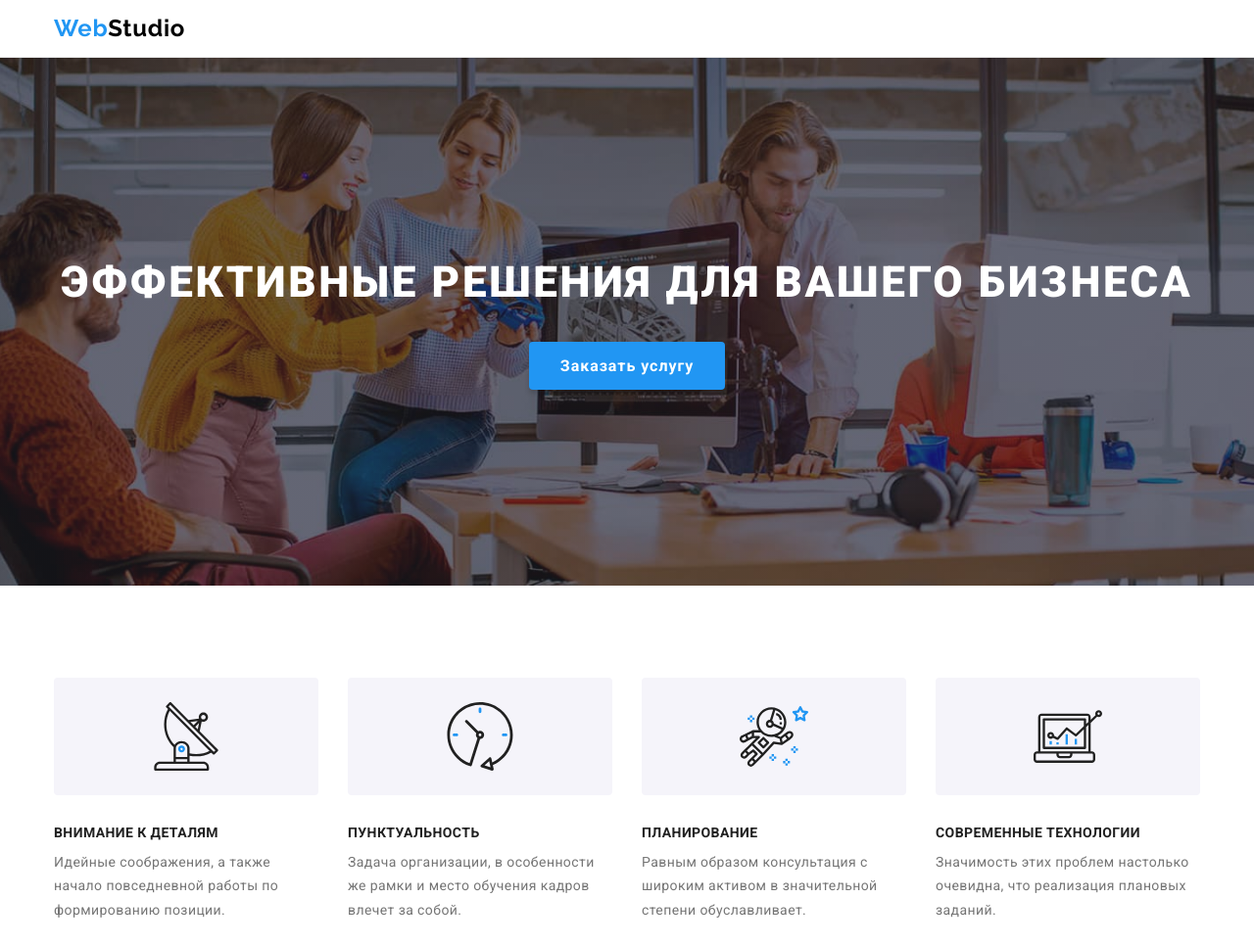
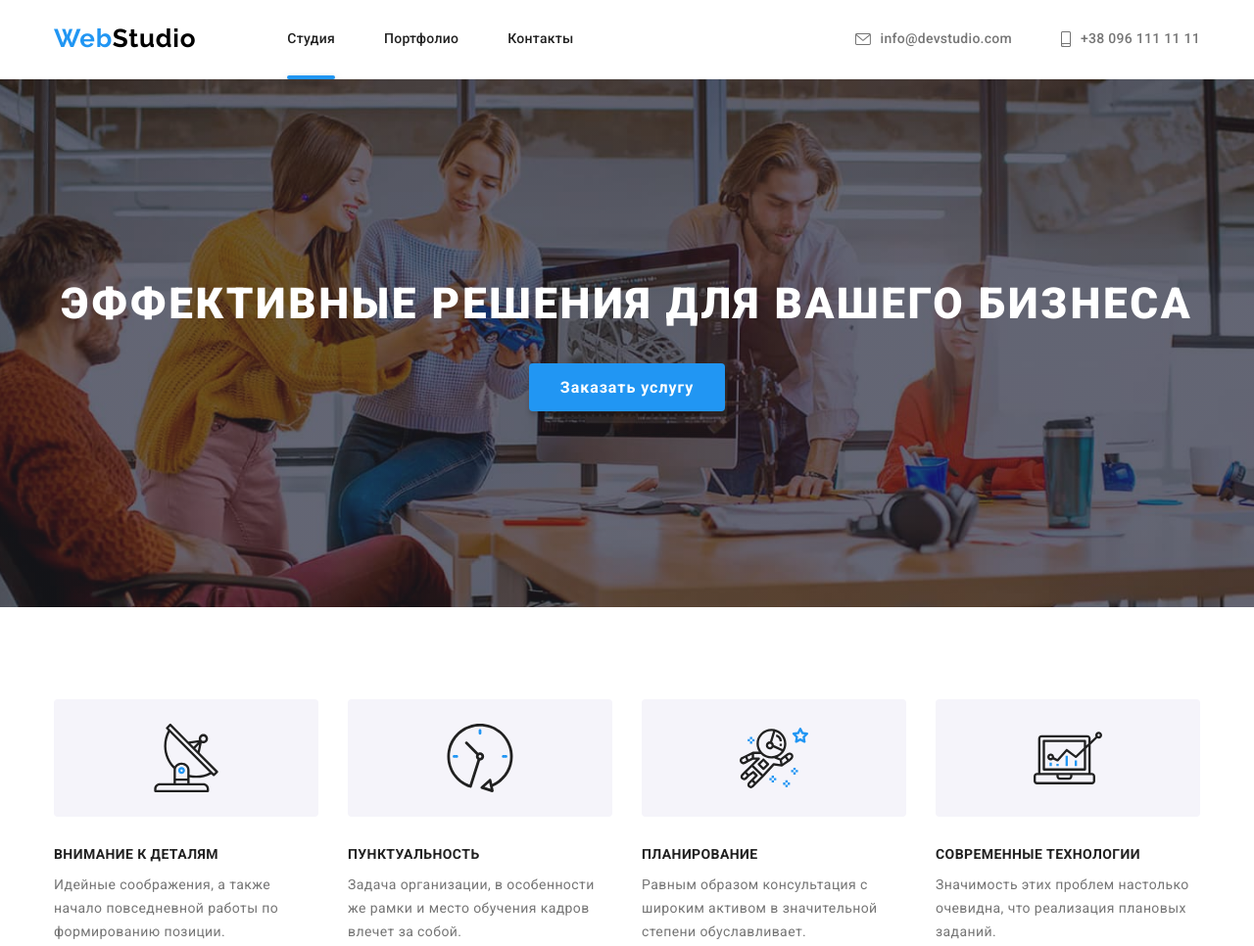
Before and after one commit to SerhiiMaksymenko/goit-markup-hw-08, a plain HTML site: page index.html in a window 1280 px wide. Shown: the top 966 px of the page at 98% size. Drawn offline with nearby package versions, Linux system fonts and the light colour scheme.

Commit message:
adaptive heder

```diff
--- a/index.html
+++ b/index.html
@@ -26,7 +26,7 @@
             <div class="container header-flex">
         <nav class="header-nav">
           <a href="./index.html" class="logo link"><span class="web">Web</span>Studio</a>
-          <!-- <ul class="nav-list">
+          <ul class="nav-list">
             <li class="nav-item">
               <a href="./index.html" class="nav-link current link">Студия</a>
             </li>
@@ -49,7 +49,7 @@
               >+38 096 111 11 11</a
             >
           </li>
-        </ul> -->
+        </ul>
 <button type="button" class="mob-menu-btn">
   <svg width="24" height="16">
     <!-- <use class="icon-cross" href="./images/icons.svg#icon-cross"></use> -->
--- a/sass/components/_logo.scss
+++ b/sass/components/_logo.scss
@@ -13,6 +13,15 @@
     letter-spacing: 0.03em;
 
     color: #000000;
+
+    @media screen and (min-width: 768px) {
+        margin-right: 88px;
+    }
+        @media screen and (min-width: 768px) {
+            margin-right: 93px;
+            font-size: 26px;
+            line-height: 1.2;
+        }
 }
 
 .web {
--- a/sass/components/_mob-menu.scss
+++ b/sass/components/_mob-menu.scss
@@ -1,4 +1,5 @@
 .mob-menu-btn {
+    margin-left: auto;
     margin-top: 10px;
     margin-bottom: 10px;
     padding: 0;
@@ -17,7 +18,7 @@
             transition-duration: 250ms;
             transition-timing-function: cubic-bezier(0.4, 0, 0.2, 1);
         }
-@media screen and (min-width: 768px) {
+@media screen and (min-width: 767px) {
     display: none;
 }
     }
--- a/sass/components/_nav.scss
+++ b/sass/components/_nav.scss
@@ -1,26 +1,31 @@
 .header-nav {
     display: flex;
-    justify-content: space-between;
+    align-items: center;
+
 }
 
 .nav-list {
     display: none;
-    /* display: flex; */
+    @media screen and (min-width: 768px) {
+            display: block;
+            display: flex;
+            justify-content: space-around;
+
+        }
 }
 
-
-/* .nav-item:not(:last-child) {
+.nav-item:not(:last-child) {
     margin-right: 50px;
-} */
+}
 .nav-link {
-    /* position: relative; */
+    position: relative;
 
     transition-property: color;
     transition-duration: 250ms;
     transition-timing-function: cubic-bezier(0.4, 0, 0.2, 1);
     display: block;
-    /* padding-top: 32px;
-    padding-bottom: 32px; */
+    padding-top: 32px;
+    padding-bottom: 32px;
 
     font-weight: 500;
     font-size: 14px;
@@ -35,7 +40,7 @@
         }
 }
 
-/* .current::after {
+.current::after {
     content: '';
 
     position: absolute;
@@ -52,4 +57,4 @@
     .nav-link & {
             color: var(--primary-background-color);
         }
-} */
+}
--- a/sass/layouts/_header.scss
+++ b/sass/layouts/_header.scss
@@ -3,20 +3,40 @@ header {
 
 }
 
-/* .header-flex {
+.header-flex {
     display: flex;
     align-items: center;
-} */
+}
 
 .header-list {
     display: none;
-    /* display: flex;
-    margin-left: auto; */
+
+
+    @media screen and (min-width: 768px) {
+        display: block;
+        margin-left: auto;
+        /* padding-top: 21px;
+        padding-bottom: 21px; */
+
+    }
+        @media screen and (min-width: 1200px) {
+            display: flex;
+            /* margin-left: auto;
+            margin-top: 21px;
+            margin-bottom: 21px; */
+
+        }
 }
 
-/* .header-item:not(:last-child) {
-    margin-right: 50px;
-} */
+.header-item:not(:last-child) {
+    margin-bottom: 10px;
+
+    @media screen and (min-width: 1200px) {
+
+        margin-bottom: 0;
+        margin-right: 50px;
+    }
+}
 
 .header-post,
 .header-tel {
@@ -40,7 +60,20 @@ header {
     &:focus {
             color: var(--primary-background-color);
         }
+
+    @media screen and (min-width: 1200px) {
+        padding-top: 21px;
+        padding-bottom: 21px;
+
+                }
+
+   @media screen and (min-width: 1200px) {
+        padding-top: 32px;
+        padding-bottom: 32px;
+
 }
+
+    }
 
 .header-post-icon,
 .header-tel-icon {
```
Also changed, not shown: css/main.css, css/main.min.css, 2 other files.
